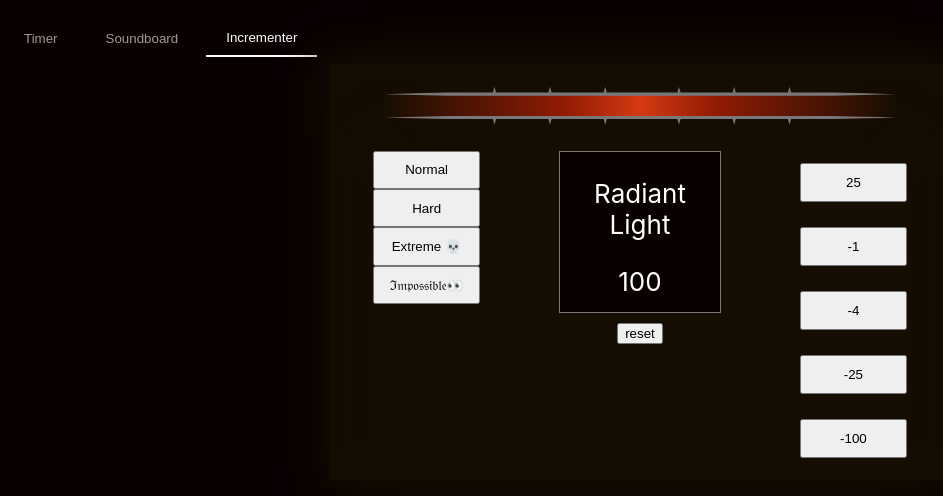
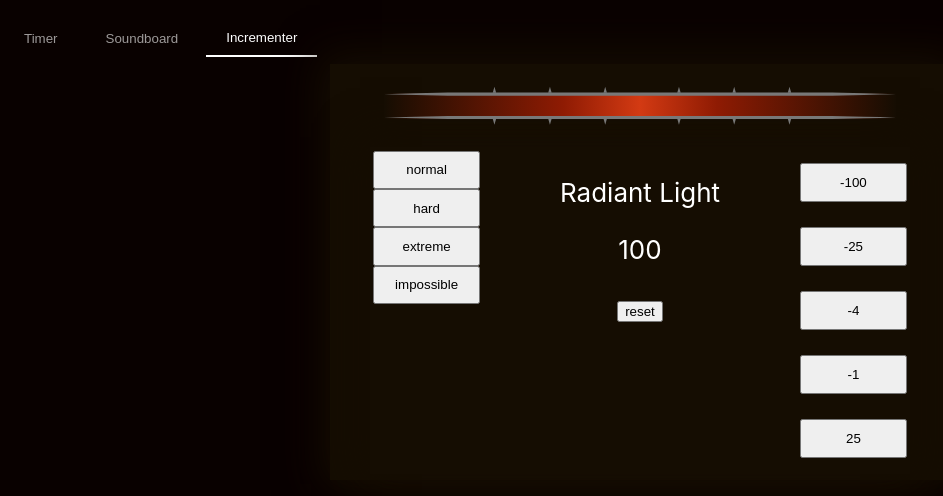
Before and after one commit to rzadkie/damian-timer, a React (Create React App) app: page / in a window 1280 px wide. Both pictures are taken after a click on the button "Incrementer". Shown: the top 496 px of the page, without its empty margins (0-943 px from the left). Built offline with nearby package versions, Linux system fonts and the light colour scheme.

Commit message:
better incrementer

```diff
--- a/src/components/Incrementer.js
+++ b/src/components/Incrementer.js
@@ -1,6 +1,7 @@
 import '../scss/Timer.scss';
 import Torch from './Torch';
 import React, { useState, useEffect } from "react";
+import data from './data.json';
 
 
 
@@ -9,19 +10,12 @@ export default function Incrementer(){
 
 
         const [value, setValue] = useState(100);
-        const [minutes, setMinutes] = useState('0');
-        const [amount, setAmount] = useState(10);
-        const [diffLevel, setDiffLevel] = useState('Normal');
+        const [diffLevel, setDiffLevel] = useState(data.difficulty[0]);
 
         const expValue = value / 100;
 
         const [light, setLight] = useState('');
-        const typesOfLight = ['Radiant Light', 'Dim Light', 'Shadowy Glow', 'Dark' ,'Pitch Black'];
-        const difficulty = ['Normal', 'Hard', 'Extreme 💀', 'ℑ𝔪𝔭𝔬𝔰𝔰𝔦𝔟𝔩𝔢👀'];
-        const normal = [-100, -25, -4, -1, 25];
-        const hard = [-100, -25, -5, -1, 25];
-        const extreme = [-100, -25, -6, -1, 25];
-        const imposible = [-100, -25, -7, -1, 25];
+
 
         let stop = false;
         let stopHundred = false;
@@ -51,34 +45,16 @@ export default function Incrementer(){
         useEffect(() => {
 
         if(value >= 76)
-        setLight(typesOfLight[0]);
+        setLight(data.typeOfLight[0]);
         if(value >= 51 && value <= 75)
-        setLight(typesOfLight[1]);
+        setLight(data.typeOfLight[1]);
         if(value >= 26 && value <= 50)
-        setLight(typesOfLight[2]);
+        setLight(data.typeOfLight[2]);
         if(value >= 1 && value <= 25)
-        setLight(typesOfLight[3]);
+        setLight(data.typeOfLight[3]);
         if(value === 0)
-        setLight(typesOfLight[4]);
+        setLight(data.typeOfLight[4]);
         });
-
-        let diff;
-        switch(diffLevel){
-          case difficulty[0]:
-              diff = normal;
-            break;
-          case difficulty[1]:
-              diff = hard;
-            break;
-          case difficulty[2]:
-              diff = extreme;
-            break;
-          case difficulty[3]:
-              diff = imposible;
-          break;
-
-        }
-
 
     return(
         <div className="Background">
@@ -86,30 +62,22 @@ export default function Incrementer(){
         <div className="Background2">
 
         <div className="BTNsL">
-        {difficulty.map(type => (
+        {Object.entries(data.difficulty).map(type => (
         <button
         className='DiffButton'
         key={type}
-        active={diffLevel === type}
-        onClick={() => setDiffLevel(type)}
+        active={data.difficulty === type}
+        onClick={() => {
+          setDiffLevel(type[1]);
+        }}
           >
-            {type}
+            {type[1].name}
           </button>
         ))}
       </div>
 
-      {/* {
-        {
-          'Timer': <Timer/>,
-          'Soundboard': <Soundboard/>,
-          'Incrementer': <Incrementer/>
-        }[isActive]
-      }   */}
-
-
-
         <div className="CenterPanel">
-            <div className="CenterCenterPanel">
+            <div className="InfoDisplay">
                 <p>{light}</p>
                 <p> {value} </p>
             </div>
@@ -121,11 +89,11 @@ export default function Incrementer(){
         </div>
 
         <div className="BTNsR">
-        <button className="BigButtonAlt" disabled={stopHundred} onClick={() => setValue(value + diff[4])}> {diff[4]} </button>
-        <button className="BigButtonAlt" disabled={stop} onClick={() => setValue(value + diff[3])}> {diff[3]} </button>
-        <button className="BigButtonAlt" disabled={stop} onClick={() => setValue(value + diff[2])}> {diff[2]} </button>
-        <button className="BigButtonAlt" disabled={stop} onClick={() => setValue(value + diff[1])}> {diff[1]} </button>
-        <button className="BigButtonAlt" disabled={stop} onClick={() => setValue(value + diff[0])}> {diff[0]} </button>
+        <button className="BigButtonAlt" disabled={stopHundred} onClick={() => setValue(value + diffLevel.value[0])}> {diffLevel.value[0]} </button>
+        <button className="BigButtonAlt" disabled={stop} onClick={() => setValue(value + diffLevel.value[1])}> {diffLevel.value[1]} </button>
+        <button className="BigButtonAlt" disabled={stop} onClick={() => setValue(value + diffLevel.value[2])}> {diffLevel.value[2]} </button>
+        <button className="BigButtonAlt" disabled={stop} onClick={() => setValue(value + diffLevel.value[3])}> {diffLevel.value[3]} </button>
+        <button className="BigButtonAlt" disabled={stop} onClick={() => setValue(value + diffLevel.value[4])}> {diffLevel.value[4]} </button>
 
 
         </div>
--- /dev/null
+++ b/src/components/data.json
@@ -0,0 +1,53 @@
+
+{
+    "typeOfLight": [
+        "Radiant Light",
+        "Dim Light",
+        "Shadowy Glow",
+        "Dark",
+        "Pitch Black"
+    ],
+
+    "difficulty": [
+        {
+            "name": "normal",
+            "value": [
+                -100,
+                -25,
+                -4,
+                -1,
+                25
+            ]
+        },
+        {
+            "name": "hard",
+            "value": [
+                -100,
+                -25,
+                -5,
+                -1,
+                25
+            ]
+        },
+        {
+            "name": "extreme",
+            "value": [
+                -100,
+                -25,
+                -6,
+                -1,
+                25
+            ]
+        },
+        {
+            "name": "impossible",
+            "value": [
+                -100,
+                -25,
+                -7,
+                -1,
+                25
+            ]
+        }
+    ]
+}
```
